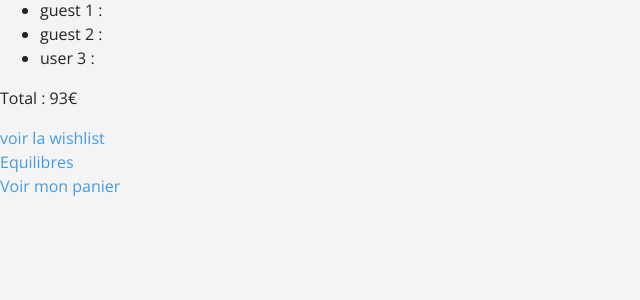
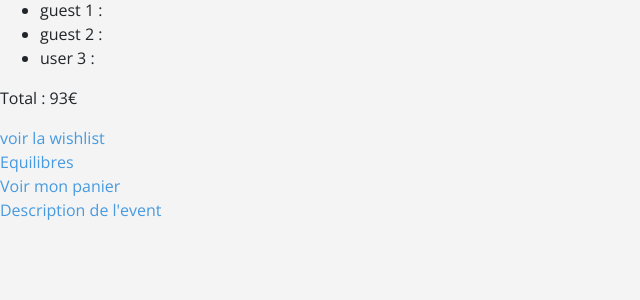
Before and after one commit to Florencemartino/happy_1000_project, a Rails app: page /events/1/dashboard in a window 1280 px wide. Shown: the part 370-670 px from the top of the page, without its empty margins (0-640 px from the left). Run offline with Rails 7, Linux system fonts and the light colour scheme; data comes from the database, SQL or seed files in the repository; style sheets or scripts are compiled from the project's sources; some libraries are stand-ins or nearby versions.

Commit message:
bouton retour dans event#show

```diff
--- a/app/controllers/events_controller.rb
+++ b/app/controllers/events_controller.rb
@@ -4,6 +4,10 @@
 
   def index
     @events = Event.all
+  end
+
+  def show
+    @event = Event.find(params[:id])
   end
 
   def new
--- a/app/views/events/dashboard.html.erb
+++ b/app/views/events/dashboard.html.erb
@@ -26,4 +26,5 @@
 
 <%= link_to "voir la wishlist" %> <br>
 <%= link_to "Equilibres"%> <br>
-<%= link_to "Voir mon panier", event_baskets_path, :class => "btn-medium" %>
+<%= link_to "Voir mon panier", event_baskets_path, :class => "btn-medium" %> <br>
+<%= link_to "Description de l'event", event_path(@event), :class => "btn-medium" %>
--- /dev/null
+++ b/app/views/events/show.html.erb
@@ -0,0 +1,4 @@
+<h1> Description de <%= @event.title %> :</h1>
+<%= @event.description %>
+
+<%= link_to "Retour", dashboard_path(@event), :class => "btn-medium" %>
```
